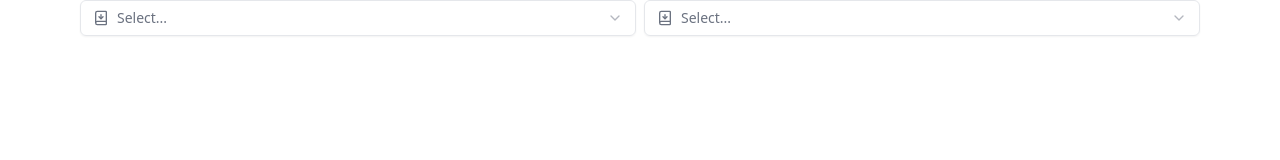
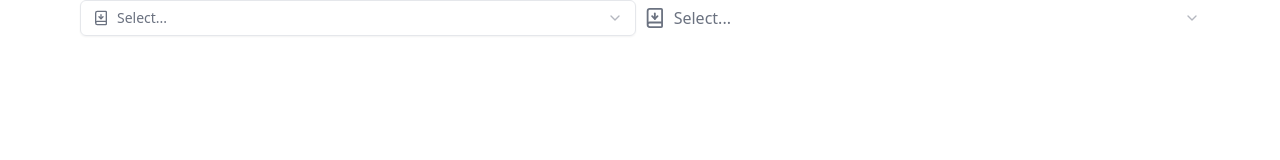
Before and after one commit to emanueltavecia/select-shadcn-v2, a React (Vite) app: page / in a window 1280 px wide. Shown: the top 160 px of the page. Built offline with nearby package versions, Linux system fonts and the light colour scheme.

Commit message:
enhance ExamplePage: add useShadcnStyle prop for conditional styling

```diff
--- a/src/ExamplePage.tsx
+++ b/src/ExamplePage.tsx
@@ -98,6 +98,7 @@ export function ExamplePage() {
         searchPlaceholder="Search..."
         useSearch
         animate={false}
+        useShadcnStyle={false}
       />
     </div>
   )
```
